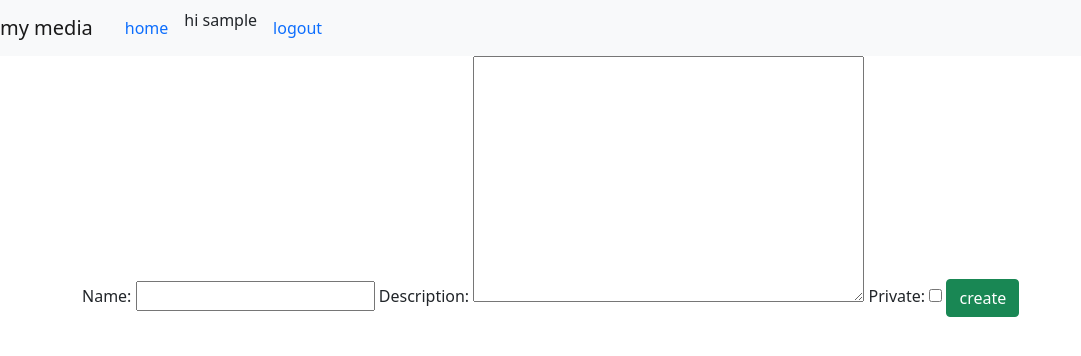
After one commit to Ice-nebula/MyMedia, a Django app: page /library/create in a window 1280 px wide. The commit adds this page. Shown: the top 356 px of the page, without its empty margins (0-1081 px from the left). Run offline with Django 4.2, Linux system fonts and the light colour scheme; the visitor is signed in with stand-in values (Sample User, id 1).

Commit message:
add create library to libraries app.

```diff
--- a/libraries/models.py
+++ b/libraries/models.py
@@ -9,6 +9,7 @@ class Library(models.Model):
 	description = models.TextField(blank=False,null=False)
 	date_created = models.DateTimeField(auto_now=True,null=False,editable=False)
 	auther = models.ForeignKey(User,on_delete=models.CASCADE,related_name="auther")
+	private = models.BooleanField(default=False)
 	def __str__(self) -> str:
 		return self.name
 	def get_absolute_url(self):
--- /dev/null
+++ b/libraries/templates/libraries/library_form.html
@@ -0,0 +1,9 @@
+{% extends 'libraries/base.html' %}
+{% block title %}create library{% endblock  %}
+{% block content %}
+<form method = "post">
+{% csrf_token %}
+{{form}}
+<input type="submit" class = "btn btn-success" value = "create"/>
+</form>
+{% endblock content %}
--- a/libraries/urls.py
+++ b/libraries/urls.py
@@ -3,5 +3,6 @@ from . import views
 
 urlpatterns=[
 path('',views.LibraryListView.as_view()),
-path('library/<uuid:pk>/',views.libraryDetail,name='libraryDetail')
+path('library/<uuid:pk>/',views.libraryDetail,name='libraryDetail'),
+path('library/create',views.LibraryCreate.as_view()),
 ]
--- a/libraries/views.py
+++ b/libraries/views.py
@@ -1,11 +1,18 @@
 from django.shortcuts import render
-from django.views.generic import ListView
+from django.views.generic import ListView,CreateView
 from django.utils.decorators import method_decorator
 from django.contrib.auth.decorators import login_required
+from django.contrib.auth.mixins import LoginRequiredMixin
 from django.http.response import Http404
 from . import models
 # Create your views here.
 
+class LibraryCreate(LoginRequiredMixin,CreateView):
+	model = models.Library
+	fields = ["name","description","private"]
+	def form_valid(self,form):
+		form.instance.auther = self.request.user
+		return super().form_valid(form)
 class LibraryListView(ListView):
 	model = models.Library
 	paginate_by= 20
```
Also changed, not shown: libraries/templates/libraries/libraryDetail.html (+1 -6 lines), libraries/migrations/0003_library_private.py (added).
